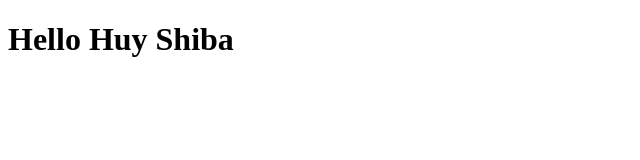
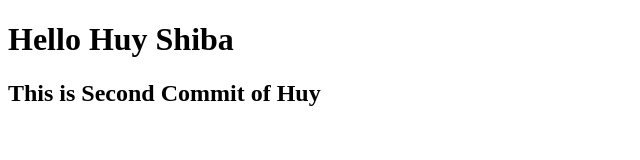
Before and after one commit to Nguyenthanhhuy1810/DemoGit, a plain HTML site: page index.html in a window 1280 px wide. Shown: the whole page, without its empty margins (0-640 px from the left). Drawn offline with Linux system fonts and the light colour scheme.

Commit message:
SecondCommit

```diff
--- a/index.html
+++ b/index.html
@@ -8,5 +8,6 @@
 </head>
 <body>
     <h1>Hello Huy Shiba</h1>
+    <h2>This is Second Commit of Huy</h2>
 </body>
 </html>
```
